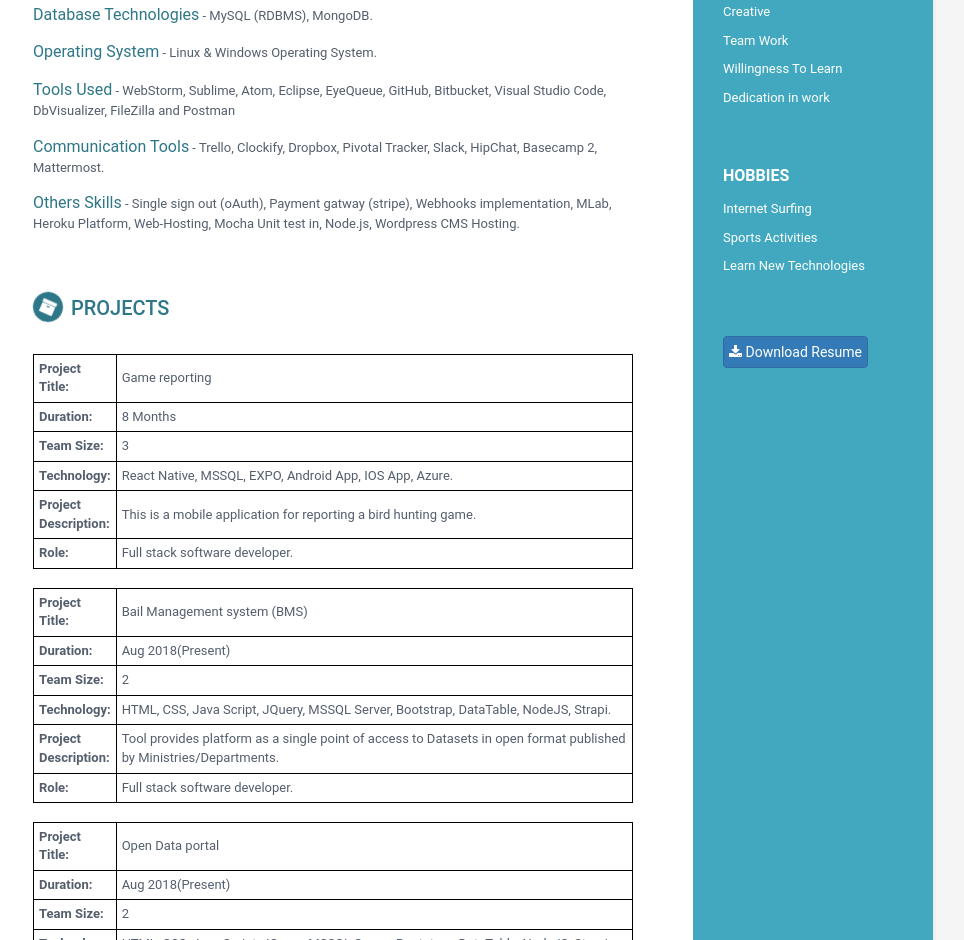
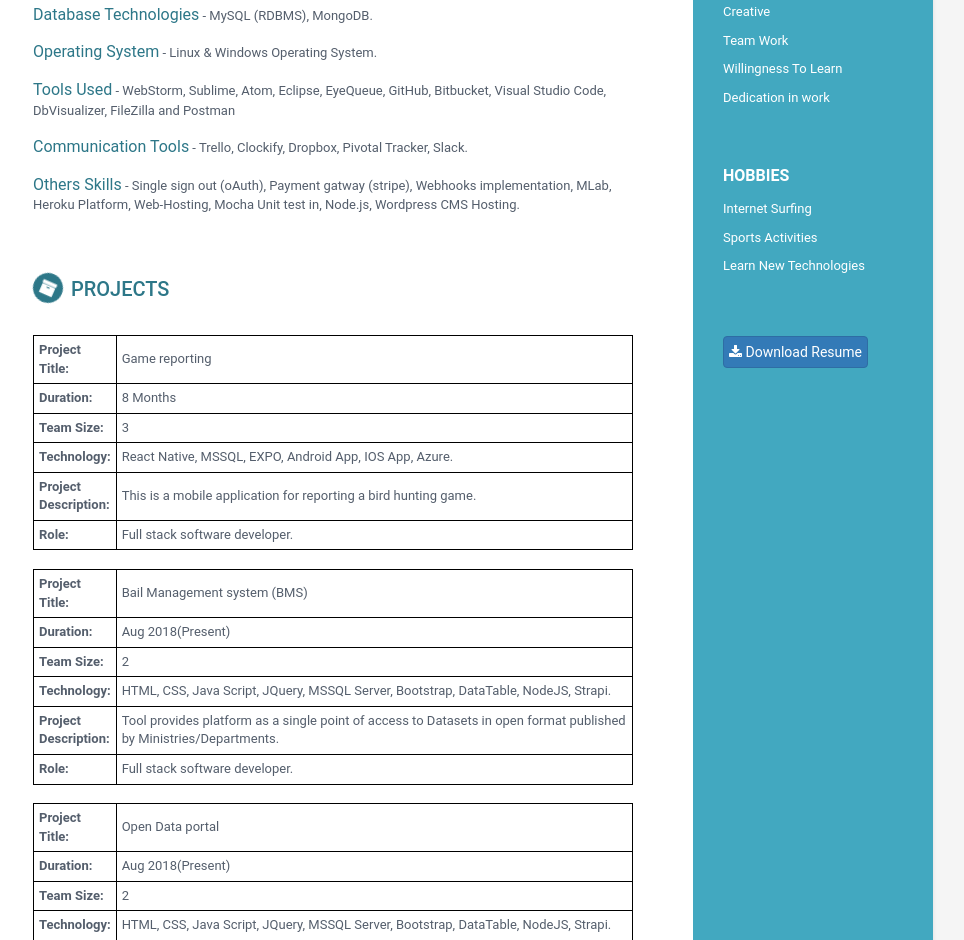
Before and after one commit to ambujbpl/ambujbpl.github.io, a plain HTML site: page index.html in a window 1280 px wide. Shown: the part 1391-2331 px from the top of the page, without its empty margins (187-1151 px from the left). Drawn offline with Linux system fonts and the light colour scheme.

Commit message:
update communication tools

```diff
--- a/index.html
+++ b/index.html
@@ -329,7 +329,7 @@ AngularJS (limited), Bower, Webpack, Json. </span>
         </div>
         <!--//item-->
         <div class="item">
-          <span class="project-title"><a>Communication Tools</a></span> - <span class="project-tagline">Trello, Clockify, Dropbox, Pivotal Tracker, Slack, HipChat, Basecamp 2, Mattermost.</span>
+          <span class="project-title"><a>Communication Tools</a></span> - <span class="project-tagline">Trello, Clockify, Dropbox, Pivotal Tracker, Slack.</span>
         </div>
         <!--//item-->
         <div class="item">
```
